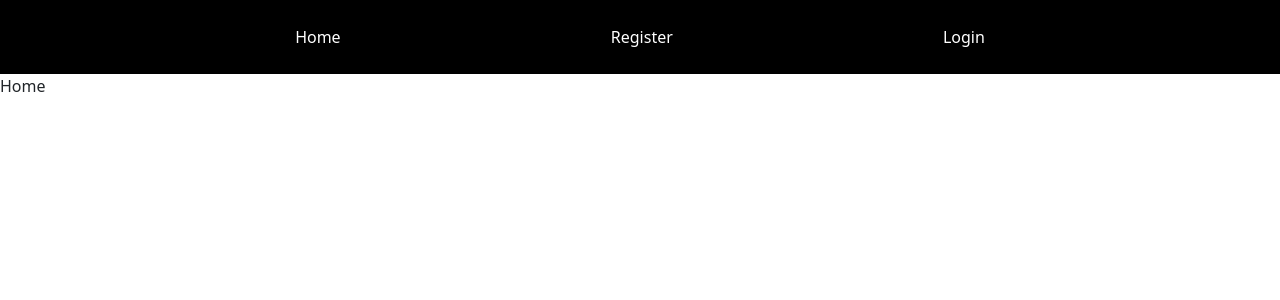
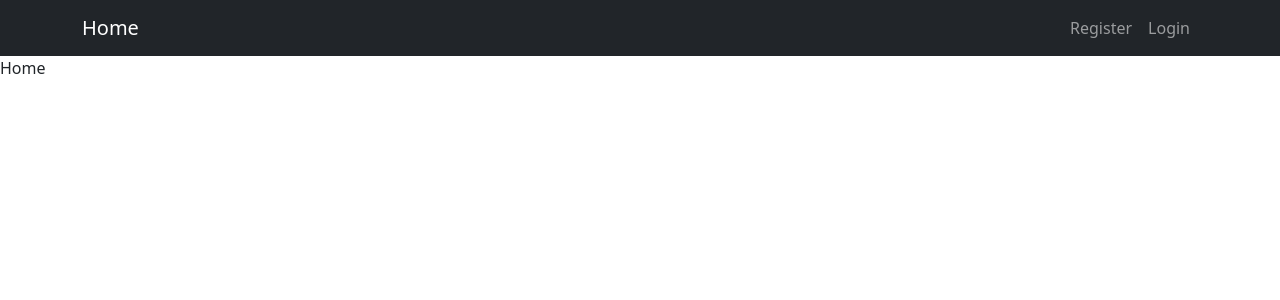
Before and after one commit to sailakshmi-2308/Ecommerce-34, a React (Vite) app: page / in a window 1280 px wide. Shown: the top 300 px of the page. Built offline with nearby package versions, Linux system fonts and the light colour scheme.

Commit message:
dropdown added

```diff
--- a/src/pages/Navbar.jsx
+++ b/src/pages/Navbar.jsx
@@ -1,52 +1,118 @@
 import React from 'react'
-import { Link, useLocation } from 'react-router-dom'
-import "./Navbar.css"
+import { Link, useLocation, useNavigate } from 'react-router-dom'
 import { useState, useEffect } from 'react'
-import { useNavigate } from 'react-router-dom'
-
+import 'bootstrap/dist/css/bootstrap.min.css';
+import 'bootstrap/dist/js/bootstrap.bundle.min.js';
 
 export default function Navbar() {
 
   const [user, setUser] = useState(null)
   const location = useLocation()
-  const navigate=useNavigate()
+  const navigate = useNavigate()
 
   useEffect(() => {
     const admin = JSON.parse(localStorage.getItem("admin"))
     setUser(admin)
   }, [location])
 
-  function logout(){
+  function logout() {
     localStorage.removeItem("admin")
+    setUser(null)
     navigate("/login")
   }
 
   return (
-    <div className="navbar-container">
-      <Link to="/">Home</Link>
+    <nav className="navbar navbar-expand-lg navbar-dark bg-dark">
+      <div className="container">
 
-      {/* <Link to="/register">Register</Link>
-       <Link to="/login">Login</Link>
-       <Link to="/products">Products</Link>
-    <Link to="/dashboard">Dashboard</Link> */}
+        <Link className="navbar-brand" to="/">
+          Home
+        </Link>
 
-      {!user ? (
-        <>
-          <Link to="/register">Register</Link>
-          <Link to="/login">Login</Link>
-        </>
-      ) :
-        (
-          <>
-            <Link to="/products">Products</Link>
-            <Link to="/dashboard">Dashboard</Link>
-            <Link to="/add-product">Add Products</Link>
-            <Link to="/admin-products">Admin Products</Link>
+        <button
+          className="navbar-toggler"
+          type="button"
+          data-bs-toggle="collapse"
+          data-bs-target="#navbarNav"
+          aria-controls="navbarNav"
+          aria-expanded="false"
+          aria-label="Toggle navigation"
+        >
+          <span className="navbar-toggler-icon"></span>
+        </button>
 
-            <button onClick={logout}>Logout</button>
-          </>
-        )
-      }
-    </div>
+        <div className="collapse navbar-collapse" id="navbarNav">
+          <ul className="navbar-nav ms-auto">
+
+            {!user ? (
+              <>
+                <li className="nav-item">
+                  <Link className="nav-link" to="/register">
+                    Register
+                  </Link>
+                </li>
+
+                <li className="nav-item">
+                  <Link className="nav-link" to="/login">
+                    Login
+                  </Link>
+                </li>
+              </>
+            ) : (
+              <>
+                <li className="nav-item">
+                  <Link className="nav-link" to="/products">
+                    Products
+                  </Link>
+                </li>
+
+                <li className="nav-item">
+                  <Link className="nav-link" to="/dashboard">
+                    Dashboard
+                  </Link>
+                </li>
+
+                <li className="nav-item dropdown">
+                  <a
+                    className="nav-link dropdown-toggle"
+                    href="#"
+                    role="button"
+                    data-bs-toggle="dropdown"
+                    aria-expanded="false"
+                  >
+                    Admin
+                  </a>
+
+                  <ul className="dropdown-menu">
+                    <li>
+                      <Link className="dropdown-item" to="/add-product">
+                        Add Product
+                      </Link>
+                    </li>
+
+                    <li>
+                      <Link className="dropdown-item" to="/admin-products">
+                        Admin Products
+                      </Link>
+                    </li>
+                  </ul>
+                </li>
+
+                <li className="nav-item ms-2">
+                  <button
+                    className="btn btn-danger"
+                    onClick={logout}
+                  >
+                    Logout
+                  </button>
+                </li>
+              </>
+            )}
+
+          </ul>
+        </div>
+
+      </div>
+    </nav>
   )
 }
```
